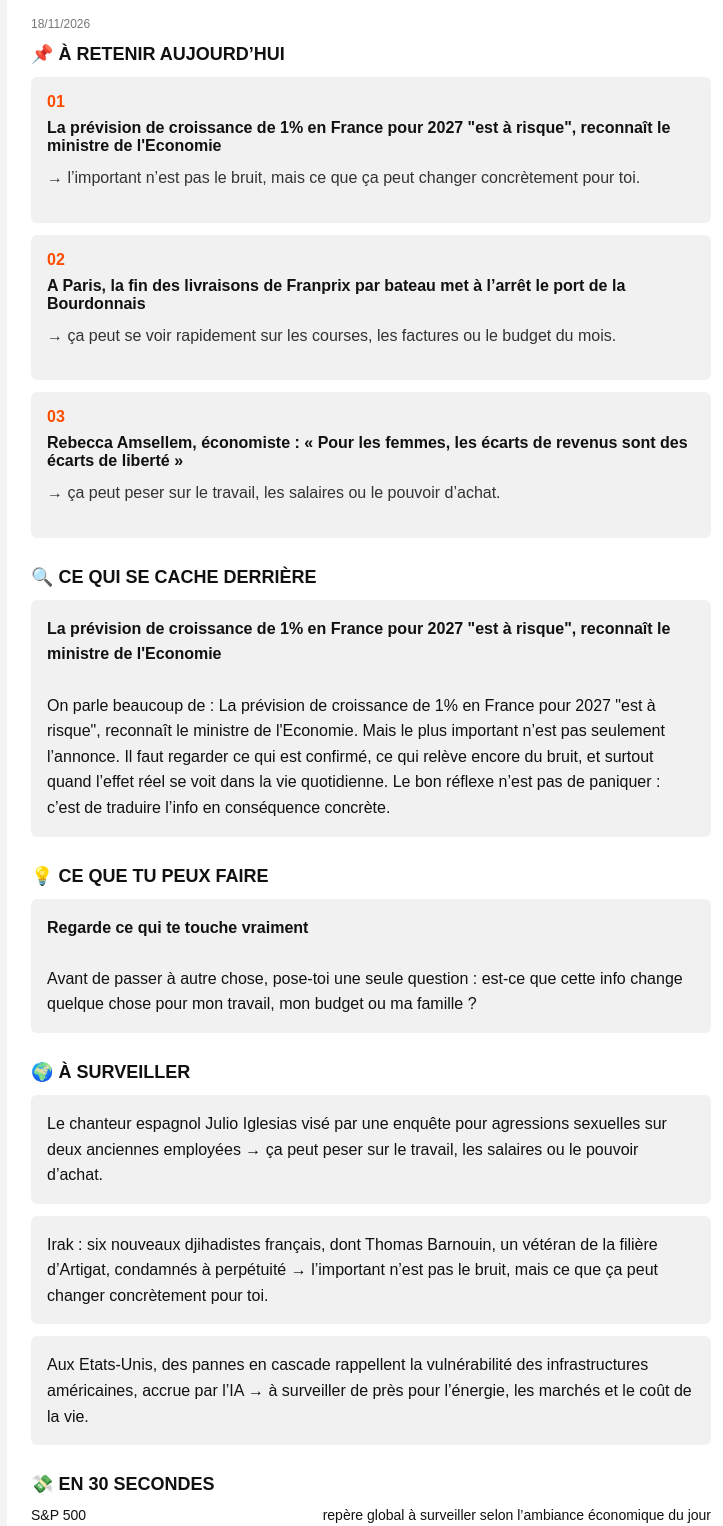
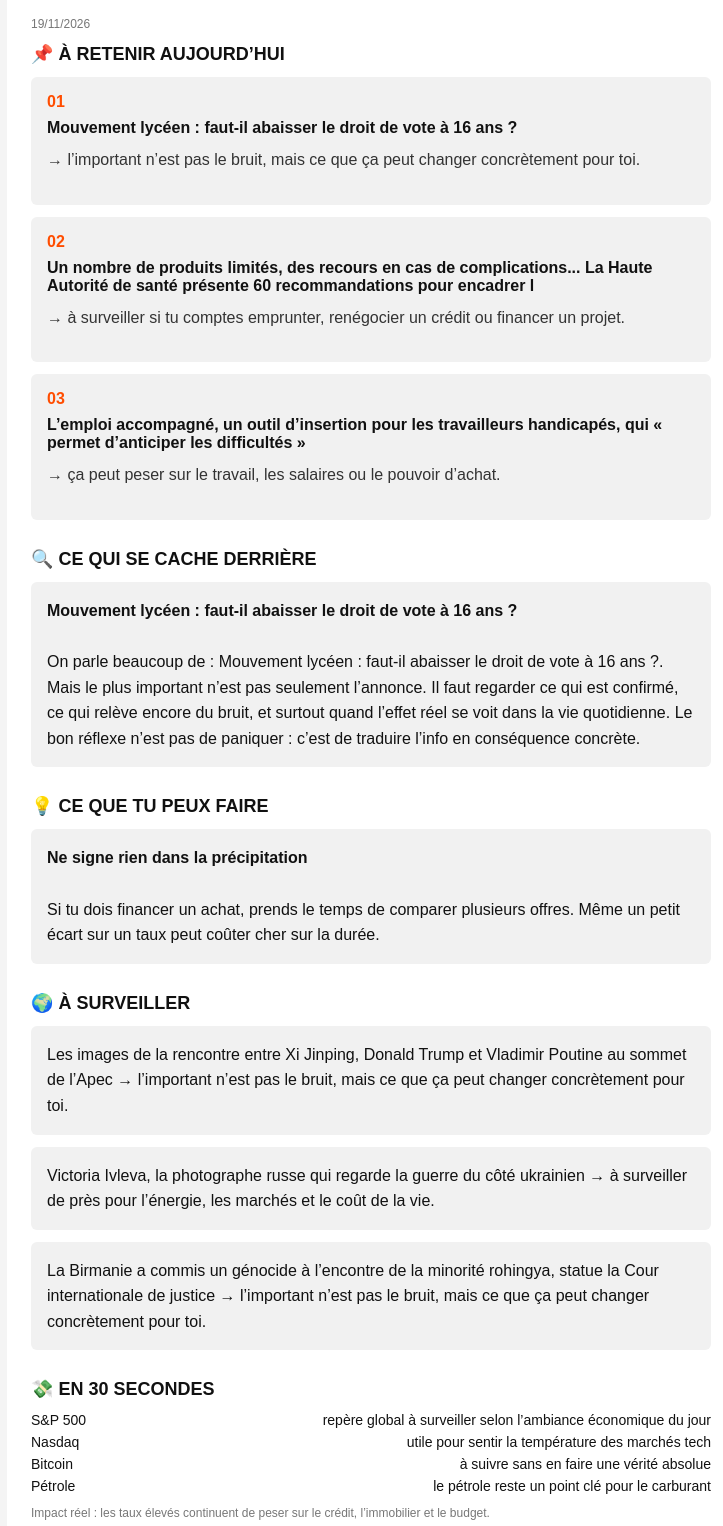
Before and after one commit to tenyksky-lab/brief-du-peuple, a plain HTML site: page index.html in a window 1280 px wide. Shown: the part 89-1615 px from the top of the page, without its empty margins (269-992 px from the left). Drawn offline with Linux system fonts and the light colour scheme.

Commit message:
Mise à jour automatique du Brief

```diff
--- a/index.html
+++ b/index.html
@@ -106,26 +106,26 @@ h1 {
 
 <h1>BRIEF DU PEUPLE</h1>
 <p class="tagline">5 minutes pour comprendre ce qui t’impacte vraiment.</p>
-<p class="small">18/11/2026</p>
+<p class="small">19/11/2026</p>
 
 <div class="section">
 <div class="title">📌 À RETENIR AUJOURD’HUI</div>
 
 <div class="item">
 <span class="item-num">01</span>
-<strong>La prévision de croissance de 1% en France pour 2027 &quot;est à risque&quot;, reconnaît le ministre de l&#x27;Economie</strong>
+<strong>Mouvement lycéen : faut-il abaisser le droit de vote à 16 ans ?</strong>
 <p class="impact">→ l’important n’est pas le bruit, mais ce que ça peut changer concrètement pour toi.</p>
 </div>
 
 <div class="item">
 <span class="item-num">02</span>
-<strong>A Paris, la fin des livraisons de Franprix par bateau met à l’arrêt le port de la Bourdonnais</strong>
-<p class="impact">→ ça peut se voir rapidement sur les courses, les factures ou le budget du mois.</p>
+<strong>Un nombre de produits limités, des recours en cas de complications... La Haute Autorité de santé présente 60 recommandations pour encadrer l</strong>
+<p class="impact">→ à surveiller si tu comptes emprunter, renégocier un crédit ou financer un projet.</p>
 </div>
 
 <div class="item">
 <span class="item-num">03</span>
-<strong>Rebecca Amsellem, économiste : « Pour les femmes, les écarts de revenus sont des écarts de liberté »</strong>
+<strong>L’emploi accompagné, un outil d’insertion pour les travailleurs handicapés, qui « permet d’anticiper les difficultés »</strong>
 <p class="impact">→ ça peut peser sur le travail, les salaires ou le pouvoir d’achat.</p>
 </div>
 </div>
@@ -133,24 +133,24 @@ h1 {
 <div class="section">
 <div class="title">🔍 CE QUI SE CACHE DERRIÈRE</div>
 <div class="block">
-<strong>La prévision de croissance de 1% en France pour 2027 &quot;est à risque&quot;, reconnaît le ministre de l&#x27;Economie</strong><br><br>
-On parle beaucoup de : La prévision de croissance de 1% en France pour 2027 &quot;est à risque&quot;, reconnaît le ministre de l&#x27;Economie. Mais le plus important n’est pas seulement l’annonce. Il faut regarder ce qui est confirmé, ce qui relève encore du bruit, et surtout quand l’effet réel se voit dans la vie quotidienne. Le bon réflexe n’est pas de paniquer : c’est de traduire l’info en conséquence concrète.
+<strong>Mouvement lycéen : faut-il abaisser le droit de vote à 16 ans ?</strong><br><br>
+On parle beaucoup de : Mouvement lycéen : faut-il abaisser le droit de vote à 16 ans ?. Mais le plus important n’est pas seulement l’annonce. Il faut regarder ce qui est confirmé, ce qui relève encore du bruit, et surtout quand l’effet réel se voit dans la vie quotidienne. Le bon réflexe n’est pas de paniquer : c’est de traduire l’info en conséquence concrète.
 </div>
 </div>
 
 <div class="section">
 <div class="title">💡 CE QUE TU PEUX FAIRE</div>
 <div class="block">
-<strong>Regarde ce qui te touche vraiment</strong><br><br>
-Avant de passer à autre chose, pose-toi une seule question : est-ce que cette info change quelque chose pour mon travail, mon budget ou ma famille ?
+<strong>Ne signe rien dans la précipitation</strong><br><br>
+Si tu dois financer un achat, prends le temps de comparer plusieurs offres. Même un petit écart sur un taux peut coûter cher sur la durée.
 </div>
 </div>
 
 <div class="section">
 <div class="title">🌍 À SURVEILLER</div>
-<div class="block">Le chanteur espagnol Julio Iglesias visé par une enquête pour agressions sexuelles sur deux anciennes employées → ça peut peser sur le travail, les salaires ou le pouvoir d’achat.</div>
-<div class="block">Irak : six nouveaux djihadistes français, dont Thomas Barnouin, un vétéran de la filière d’Artigat, condamnés à perpétuité → l’important n’est pas le bruit, mais ce que ça peut changer concrètement pour toi.</div>
-<div class="block">Aux Etats-Unis, des pannes en cascade rappellent la vulnérabilité des infrastructures américaines, accrue par l’IA → à surveiller de près pour l’énergie, les marchés et le coût de la vie.</div>
+<div class="block">Les images de la rencontre entre Xi Jinping, Donald Trump et Vladimir Poutine au sommet de l’Apec → l’important n’est pas le bruit, mais ce que ça peut changer concrètement pour toi.</div>
+<div class="block">Victoria Ivleva, la photographe russe qui regarde la guerre du côté ukrainien → à surveiller de près pour l’énergie, les marchés et le coût de la vie.</div>
+<div class="block">La Birmanie a commis un génocide à l’encontre de la minorité rohingya, statue la Cour internationale de justice → l’important n’est pas le bruit, mais ce que ça peut changer concrètement pour toi.</div>
 </div>
 
 <div class="section">
@@ -158,7 +158,7 @@ Avant de passer à autre chose, pose-toi une seule question : est-ce que cette i
 <div class="bourse"><span>S&P 500</span><span>repère global à surveiller selon l’ambiance économique du jour</span></div>
 <div class="bourse"><span>Nasdaq</span><span>utile pour sentir la température des marchés tech</span></div>
 <div class="bourse"><span>Bitcoin</span><span>à suivre sans en faire une vérité absolue</span></div>
-<div class="bourse"><span>Pétrole</span><span>si le pétrole remonte, ton plein peut suivre avec retard</span></div>
+<div class="bourse"><span>Pétrole</span><span>le pétrole reste un point clé pour le carburant</span></div>
 <p class="small">Impact réel : les taux élevés continuent de peser sur le crédit, l’immobilier et le budget.</p>
 </div>
 
@@ -181,9 +181,9 @@ Dans certaines entreprises, les congés sont comptés du lundi au samedi. Résul
 
 <div class="section">
 <div class="title">📊 CE QUI PRÉOCCUPE EN CE MOMENT</div>
+<div class="block">🔹 Travail / salaire</div>
+<div class="block">🔹 Maison / entretien</div>
 <div class="block">🔹 Prix du quotidien</div>
-<div class="block">🔹 Banque / crédit</div>
-<div class="block">🔹 Travail / salaire</div>
 </div>
 
 <div class="section">
```
